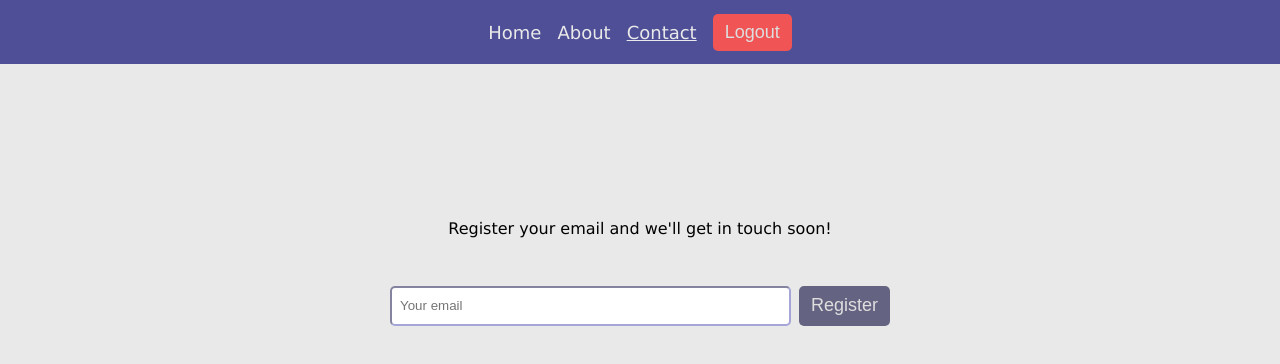
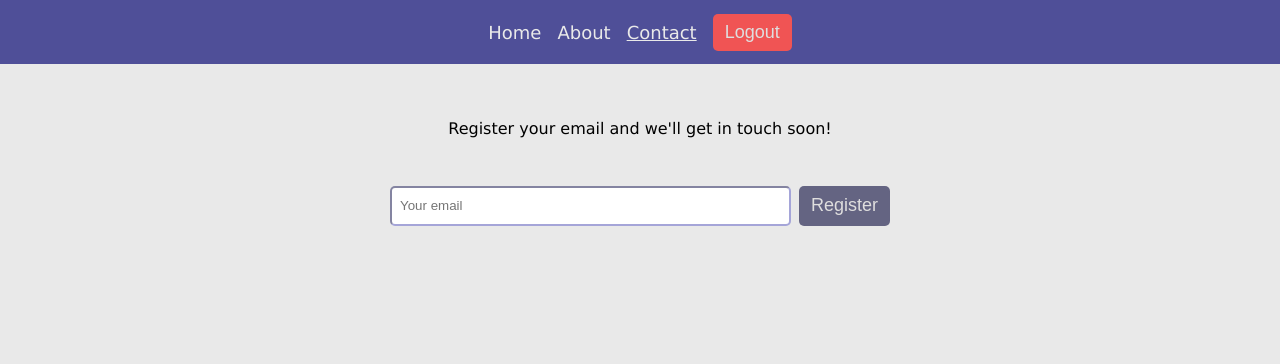
Before and after one commit to paulohenrique-gh/angular-exercicio-guards, an Angular app: page /contact in a window 1280 px wide. Shown: the top 364 px of the page. Built offline with nearby package versions, Linux system fonts and the light colour scheme; sample sign-in values are in the browser's storage.

Commit message:
style: adjust contact component style

```diff
--- a/src/app/pages/contact/contact.component.css
+++ b/src/app/pages/contact/contact.component.css
@@ -3,7 +3,7 @@
   flex-direction: column;
   justify-content: center;
   align-items: center;
-  height: 50vh;
+  height: 200px;
   gap: 32px;
 }
 
```
